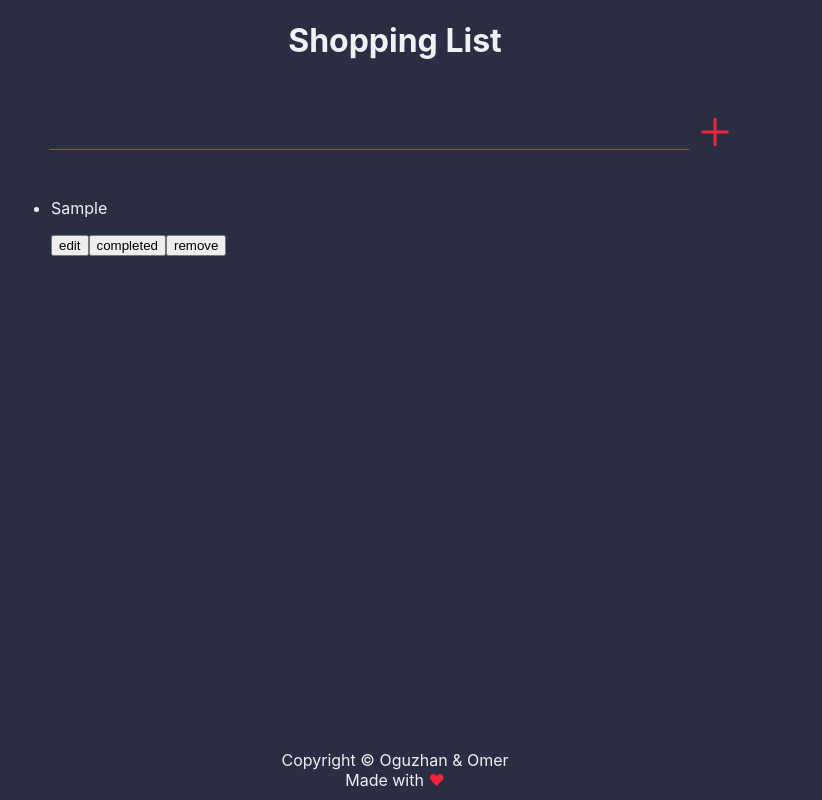
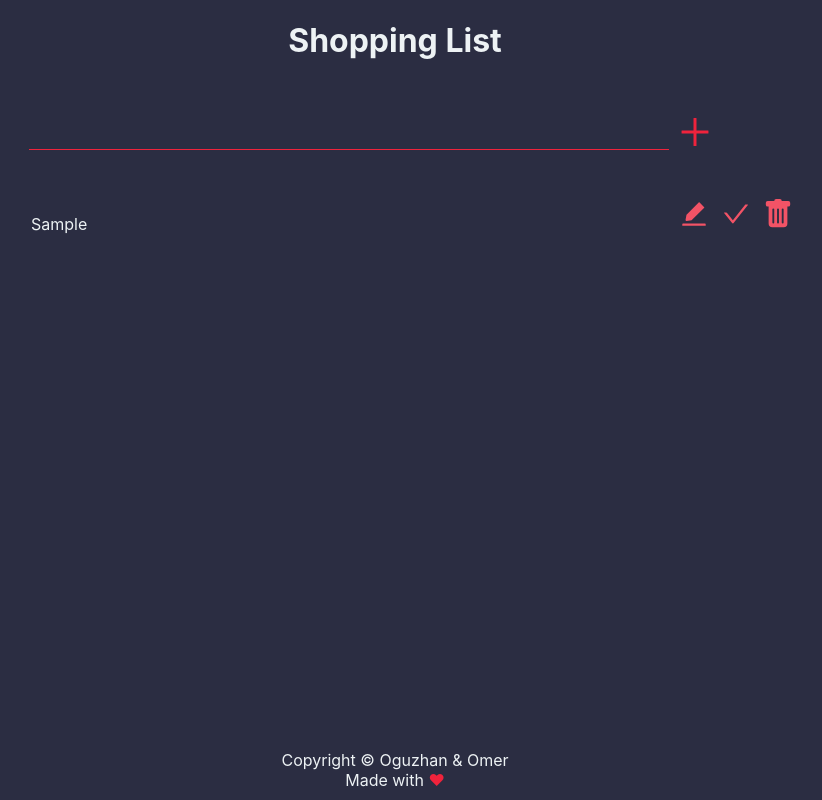
Before and after one commit to OzzyDm/todos-react, a React (Create React App) app: page / in a window 1280 px wide. Both pictures are taken after typing "Sample" into the empty fields and a click on the button 720 px from the left and 116 px from the top of the page. Shown: the whole page, without its empty margins (245-1067 px from the left). Built offline with nearby package versions, Linux system fonts and the light colour scheme.

Commit message:
add basic style to itemcard

```diff
--- a/src/App.js
+++ b/src/App.js
@@ -12,7 +12,7 @@ function App() {
   const addItemHandler = (enteredText) => {
     setList((prevItems) => {
       const updatedList = [...prevItems];
-      updatedList.unshift({ text: enteredText, id: Math.random().toString() });
+      updatedList.push({ text: enteredText, id: Math.random().toString() });
       return updatedList;
     });
   };
--- a/src/components/Items/ItemCard.js
+++ b/src/components/Items/ItemCard.js
@@ -1,6 +1,8 @@
 import { useContext, useState } from "react";
 import { ItemContext } from "../../App";
 import styles from "./ItemCard.module.scss";
+import { AiFillEdit, AiOutlineCheck, AiOutlineUndo } from "react-icons/ai";
+import { BsFillTrashFill } from "react-icons/bs";
 
 function ItemCard(props) {
   const listState = useContext(ItemContext);
@@ -19,11 +21,17 @@ function ItemCard(props) {
   return (
     <li className={styles.card}>
       <p className={isCompleted ? styles.text : ""}>{props.text}</p>
-      <button>edit</button>
-      <button onClick={completeHandler}>
-        {isCompleted ? "undo" : "completed"}
-      </button>
-      <button onClick={removeItemHandler}>remove</button>
+      <div>
+        <button className={styles.button}>
+          <AiFillEdit />
+        </button>
+        <button onClick={completeHandler} className={styles.button}>
+          {isCompleted ? <AiOutlineUndo /> : <AiOutlineCheck />}
+        </button>
+        <button onClick={removeItemHandler} className={styles.button}>
+          <BsFillTrashFill />
+        </button>
+      </div>
     </li>
   );
 }
--- a/src/components/Items/ItemCard.module.scss
+++ b/src/components/Items/ItemCard.module.scss
@@ -1,3 +1,24 @@
+@use "../../styles/main";
+
+.card {
+  display: flex;
+  justify-content: space-between;
+  width: 60vw;
+}
+
 .text {
   text-decoration-line: line-through;
 }
+
+.button {
+  background-color: transparent;
+  border: none;
+  font-size: 3rem;
+  color: main.$color-tertiary-light;
+  transition: all 0.2s;
+
+  &:hover {
+    cursor: pointer;
+    color: main.$color-tertiary-dark;
+  }
+}
--- a/src/components/Items/ItemList.module.scss
+++ b/src/components/Items/ItemList.module.scss
@@ -0,0 +1,3 @@
+.list {
+  text-decoration: none;
+}
```
